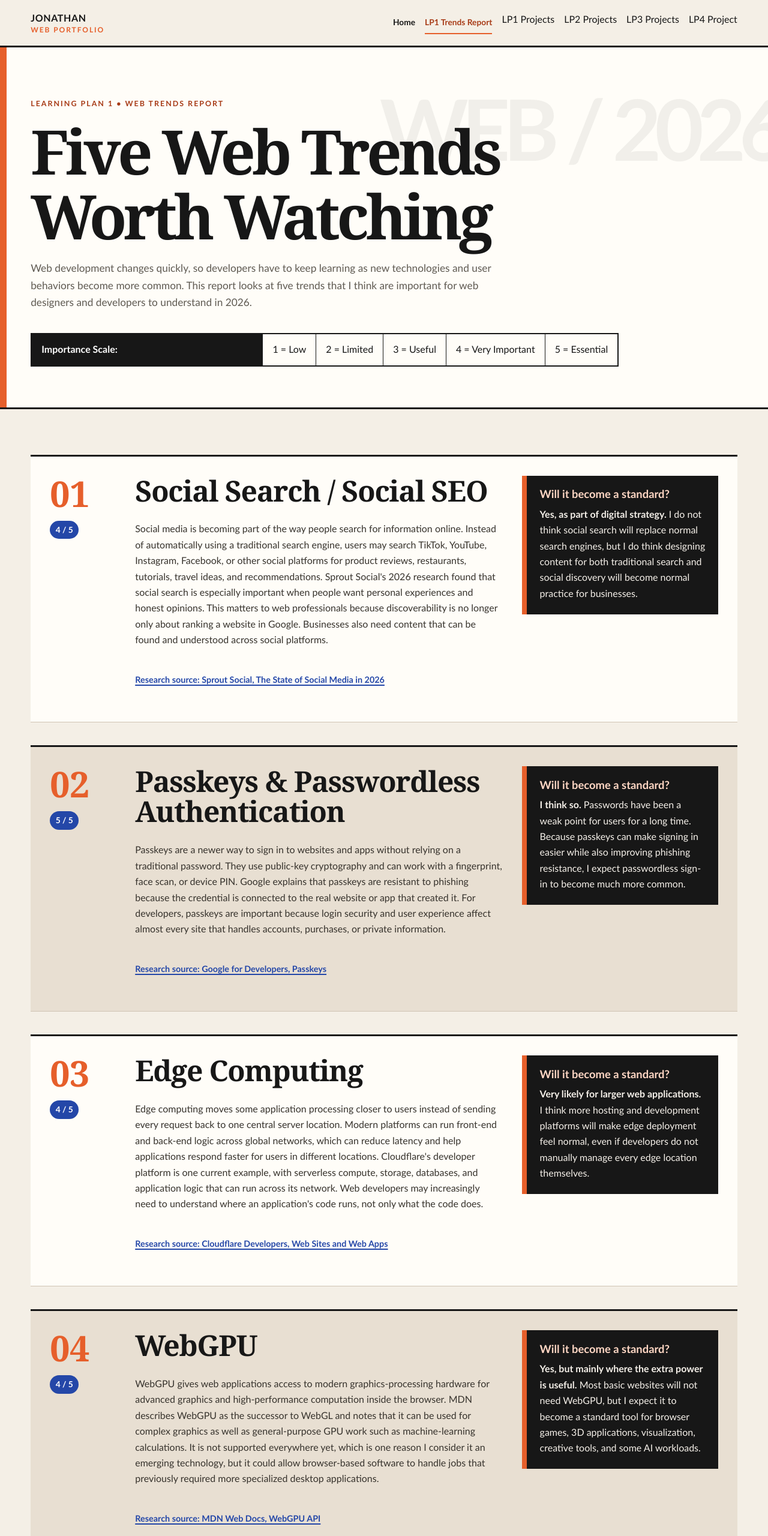
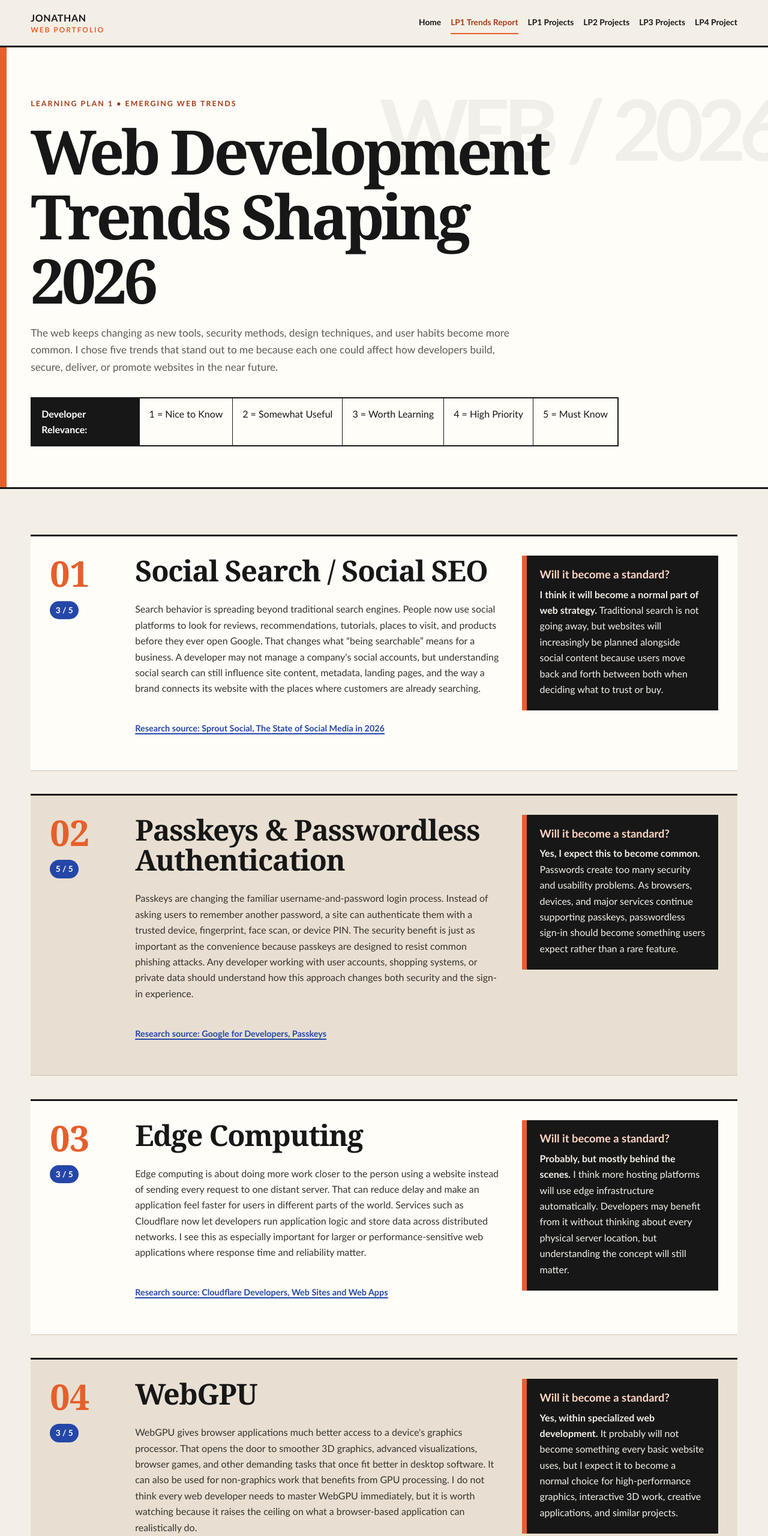
Before and after one commit to jloynes85/emerging-web-trend, a plain HTML site: page trends.html in a window 1280 px wide. Shown: the top 2560 px of the page at 60% size. Drawn offline with Linux system fonts and the light colour scheme.

Commit message:
Update trends.html

```diff
--- a/trends.html
+++ b/trends.html
@@ -4,7 +4,7 @@
   <meta charset="UTF-8">
   <meta name="viewport" content="width=device-width, initial-scale=1.0">
   <meta name="description" content="Web Trends Report covering five emerging trends in web development">
-  <title>LP1 Web Trends Report | Jonathan</title>
+  <title>Emerging Web Trends 2026 | Jonathan</title>
   <link rel="stylesheet" href="styles.css">
 </head>
 <body>
@@ -15,10 +15,10 @@
         <ul class="nav-list">
           <li><a href="index.html">Home</a></li>
           <li><a class="active" href="trends.html">LP1 Trends Report</a></li>
-            <li><span>LP1 Projects</span></li>
-            <li><span>LP2 Projects</span></li>
-            <li><span>LP3 Projects</span></li>
-            <li><span>LP4 Project</span></li>
+          <li><a href="#" aria-disabled="true">LP1 Projects</a></li>
+          <li><a href="#" aria-disabled="true">LP2 Projects</a></li>
+          <li><a href="#" aria-disabled="true">LP3 Projects</a></li>
+          <li><a href="#" aria-disabled="true">LP4 Project</a></li>
         </ul>
       </nav>
     </div>
@@ -27,49 +27,47 @@
   <main>
     <section class="report-hero">
       <div class="wrap">
-        <p class="eyebrow">Learning Plan 1 • Web Trends Report</p>
-        <h1>Five Web Trends Worth Watching</h1>
+        <p class="eyebrow">Learning Plan 1 • Emerging Web Trends</p>
+        <h1>Web Development Trends Shaping 2026</h1>
         <p class="lead">
-          Web development changes quickly, so developers have to keep learning as new technologies
-          and user behaviors become more common. This report looks at five trends that I think are
-          important for web designers and developers to understand in 2026.
+          The web keeps changing as new tools, security methods, design techniques, and user habits
+          become more common. I chose five trends that stand out to me because each one could affect
+          how developers build, secure, deliver, or promote websites in the near future.
         </p>
-        <div class="rating-key">
-          <strong>Importance Scale:</strong>
-          <span>1 = Low</span>
-          <span>2 = Limited</span>
-          <span>3 = Useful</span>
-          <span>4 = Very Important</span>
-          <span>5 = Essential</span>
+        <div class="rating-key" aria-label="Importance rating scale">
+          <strong>Developer Relevance:</strong>
+          <span>1 = Nice to Know</span>
+          <span>2 = Somewhat Useful</span>
+          <span>3 = Worth Learning</span>
+          <span>4 = High Priority</span>
+          <span>5 = Must Know</span>
         </div>
       </div>
     </section>
 
-    <div class="wrap section">
+    <section class="wrap section">
       <div class="trend-grid">
 
         <article class="trend-card">
           <div class="trend-top">
             <span class="trend-number">01</span>
-            <span class="rating">4 / 5</span>
+            <span class="rating">3 / 5</span>
           </div>
           <h2>Social Search / Social SEO</h2>
           <p>
-            Social media is becoming part of the way people search for information online. Instead
-            of automatically using a traditional search engine, users may search TikTok, YouTube,
-            Instagram, Facebook, or other social platforms for product reviews, restaurants,
-            tutorials, travel ideas, and recommendations. Sprout Social's 2026 research found that
-            social search is especially important when people want personal experiences and honest
-            opinions. This matters to web professionals because discoverability is no longer only
-            about ranking a website in Google. Businesses also need content that can be found and
-            understood across social platforms.
+            Search behavior is spreading beyond traditional search engines. People now use social
+            platforms to look for reviews, recommendations, tutorials, places to visit, and products
+            before they ever open Google. That changes what “being searchable” means for a business.
+            A developer may not manage a company's social accounts, but understanding social search
+            can still influence site content, metadata, landing pages, and the way a brand connects
+            its website with the places where customers are already searching.
           </p>
           <div class="standard-call">
             <h3>Will it become a standard?</h3>
             <p>
-              <strong>Yes, as part of digital strategy.</strong> I do not think social search will
-              replace normal search engines, but I do think designing content for both traditional
-              search and social discovery will become normal practice for businesses.
+              <strong>I think it will become a normal part of web strategy.</strong> Traditional search
+              is not going away, but websites will increasingly be planned alongside social content
+              because users move back and forth between both when deciding what to trust or buy.
             </p>
           </div>
           <a class="source-link" href="https://sproutsocial.com/insights/?p=173051" target="_blank" rel="noopener">
@@ -84,19 +82,19 @@
           </div>
           <h2>Passkeys & Passwordless Authentication</h2>
           <p>
-            Passkeys are a newer way to sign in to websites and apps without relying on a traditional
-            password. They use public-key cryptography and can work with a fingerprint, face scan, or
-            device PIN. Google explains that passkeys are resistant to phishing because the credential
-            is connected to the real website or app that created it. For developers, passkeys are
-            important because login security and user experience affect almost every site that handles
-            accounts, purchases, or private information.
+            Passkeys are changing the familiar username-and-password login process. Instead of asking
+            users to remember another password, a site can authenticate them with a trusted device,
+            fingerprint, face scan, or device PIN. The security benefit is just as important as the
+            convenience because passkeys are designed to resist common phishing attacks. Any developer
+            working with user accounts, shopping systems, or private data should understand how this
+            approach changes both security and the sign-in experience.
           </p>
           <div class="standard-call">
             <h3>Will it become a standard?</h3>
             <p>
-              <strong>I think so.</strong> Passwords have been a weak point for users for a long time.
-              Because passkeys can make signing in easier while also improving phishing resistance, I
-              expect passwordless sign-in to become much more common.
+              <strong>Yes, I expect this to become common.</strong> Passwords create too many security
+              and usability problems. As browsers, devices, and major services continue supporting
+              passkeys, passwordless sign-in should become something users expect rather than a rare feature.
             </p>
           </div>
           <a class="source-link" href="https://developers.google.com/identity/passkeys" target="_blank" rel="noopener">
@@ -107,24 +105,23 @@
         <article class="trend-card">
           <div class="trend-top">
             <span class="trend-number">03</span>
-            <span class="rating">4 / 5</span>
+            <span class="rating">3 / 5</span>
           </div>
           <h2>Edge Computing</h2>
           <p>
-            Edge computing moves some application processing closer to users instead of sending every
-            request back to one central server location. Modern platforms can run front-end and
-            back-end logic across global networks, which can reduce latency and help applications
-            respond faster for users in different locations. Cloudflare's developer platform is one
-            current example, with serverless compute, storage, databases, and application logic that
-            can run across its network. Web developers may increasingly need to understand where an
-            application's code runs, not only what the code does.
+            Edge computing is about doing more work closer to the person using a website instead of
+            sending every request to one distant server. That can reduce delay and make an application
+            feel faster for users in different parts of the world. Services such as Cloudflare now let
+            developers run application logic and store data across distributed networks. I see this as
+            especially important for larger or performance-sensitive web applications where response
+            time and reliability matter.
           </p>
           <div class="standard-call">
             <h3>Will it become a standard?</h3>
             <p>
-              <strong>Very likely for larger web applications.</strong> I think more hosting and
-              development platforms will make edge deployment feel normal, even if developers do not
-              manually manage every edge location themselves.
+              <strong>Probably, but mostly behind the scenes.</strong> I think more hosting platforms
+              will use edge infrastructure automatically. Developers may benefit from it without
+              thinking about every physical server location, but understanding the concept will still matter.
             </p>
           </div>
           <a class="source-link" href="https://developers.cloudflare.com/use-cases/web-apps/" target="_blank" rel="noopener">
@@ -135,24 +132,23 @@
         <article class="trend-card">
           <div class="trend-top">
             <span class="trend-number">04</span>
-            <span class="rating">4 / 5</span>
+            <span class="rating">3 / 5</span>
           </div>
           <h2>WebGPU</h2>
           <p>
-            WebGPU gives web applications access to modern graphics-processing hardware for advanced
-            graphics and high-performance computation inside the browser. MDN describes WebGPU as the
-            successor to WebGL and notes that it can be used for complex graphics as well as
-            general-purpose GPU work such as machine-learning calculations. It is not supported
-            everywhere yet, which is one reason I consider it an emerging technology, but it could
-            allow browser-based software to handle jobs that previously required more specialized
-            desktop applications.
+            WebGPU gives browser applications much better access to a device's graphics processor.
+            That opens the door to smoother 3D graphics, advanced visualizations, browser games, and
+            other demanding tasks that once fit better in desktop software. It can also be used for
+            non-graphics work that benefits from GPU processing. I do not think every web developer
+            needs to master WebGPU immediately, but it is worth watching because it raises the ceiling
+            on what a browser-based application can realistically do.
           </p>
           <div class="standard-call">
             <h3>Will it become a standard?</h3>
             <p>
-              <strong>Yes, but mainly where the extra power is useful.</strong> Most basic websites
-              will not need WebGPU, but I expect it to become a standard tool for browser games, 3D
-              applications, visualization, creative tools, and some AI workloads.
+              <strong>Yes, within specialized web development.</strong> It probably will not become
+              something every basic website uses, but I expect it to become a normal choice for
+              high-performance graphics, interactive 3D work, creative applications, and similar projects.
             </p>
           </div>
           <a class="source-link" href="https://developer.mozilla.org/en-US/docs/Web/API/WebGPU_API" target="_blank" rel="noopener">
@@ -163,23 +159,23 @@
         <article class="trend-card featured-trend">
           <div class="trend-top">
             <span class="trend-number">05</span>
-            <span class="rating">5 / 5</span>
+            <span class="rating">4 / 5</span>
           </div>
           <h2>CSS Container Queries</h2>
           <p>
-            Container queries let developers style an element according to the size or features of
-            its parent container instead of only using the overall browser viewport. This makes
-            reusable components more flexible because the same card, form, or content block can
-            rearrange itself depending on the space it actually receives. MDN notes that container
-            queries are an alternative to viewport-based media queries for many component-level
-            layout decisions. I think this is especially useful as sites become more component-based.
+            Container queries make responsive design more flexible by letting a component react to the
+            space it actually has available. Traditional media queries usually look at the width of the
+            whole browser window, while a container query can look at the width of a parent element.
+            That means the same card or content block can work in a sidebar, full-width section, or
+            different page layout without needing separate versions. This fits well with modern sites
+            that are built from reusable components.
           </p>
           <div class="standard-call">
             <h3>Will it become a standard?</h3>
             <p>
-              <strong>Yes.</strong> Browser support is already broad for size container queries, and
-              the approach solves a common responsive-design problem. I expect container-aware
-              components to become a normal part of modern CSS.
+              <strong>Yes.</strong> This solves a real responsive-design problem and works naturally
+              with reusable components. I think container queries will become another normal CSS tool
+              developers reach for alongside media queries.
             </p>
           </div>
           <a class="source-link" href="https://developer.mozilla.org/en-US/docs/Web/CSS/Guides/Containment/Container_queries" target="_blank" rel="noopener">
@@ -188,16 +184,16 @@
         </article>
 
       </div>
-    </div>
+    </section>
 
     <section class="demo-section">
       <div class="wrap">
-        <p class="eyebrow">Live Trend Demonstration</p>
-        <h2>Container Queries in Action</h2>
+        <p class="eyebrow">Trend Demonstration</p>
+        <h2>Responsive to the Component, Not Just the Screen</h2>
         <p class="section-intro">
-          The box below uses the same CSS Container Query trend described above. On a desktop browser,
-          drag the lower-right edge of the demo area to make it wider or narrower. The card changes
-          its own layout based on the width of its container, not the width of the browser window.
+          This example puts container queries to work. On a desktop browser, resize the dashed demo
+          area from its lower-right corner. The content card changes its layout when its own container
+          crosses a set width, even though the browser window itself has not changed size.
         </p>
 
         <div class="resizable-demo">
@@ -206,41 +202,41 @@
               <span>&lt;/&gt;</span>
             </div>
             <div>
-              <p class="mini-label">LIVE CSS DEMO</p>
-              <h3>One component, different spaces</h3>
+              <p class="mini-label">INTERACTIVE CSS EXAMPLE</p>
+              <h3>The same component can adapt to different spaces</h3>
               <p>
-                When this container becomes wide enough, this card changes from a stacked layout to a
-                side-by-side layout. That behavior is controlled by <code>@container</code> in the
-                stylesheet.
+                As this container gets wider, the card switches from a stacked layout to a side-by-side
+                layout. The change comes from an <code>@container</code> rule in the stylesheet rather
+                than a normal viewport media query.
               </p>
             </div>
           </article>
         </div>
 
         <p class="demo-note">
-          Demonstrated trend: <strong>CSS Container Queries</strong>. This page also uses semantic HTML,
-          responsive layout, accessible contrast, visible focus styles, and reduced-motion support.
+          Demonstrated trend: <strong>CSS Container Queries</strong>. The page also uses semantic HTML,
+          responsive layouts, readable contrast, keyboard focus styling, and reduced-motion support.
         </p>
       </div>
     </section>
 
     <section class="wrap section">
-      <h2>My Overall Ranking</h2>
+      <h2>How I Rank These Trends</h2>
       <div class="table-wrap">
         <table>
           <thead>
             <tr>
               <th scope="col">Trend</th>
-              <th scope="col">Importance</th>
-              <th scope="col">My Prediction</th>
+              <th scope="col">Developer Relevance</th>
+              <th scope="col">Where I Think It Is Going</th>
             </tr>
           </thead>
           <tbody>
-            <tr><td>Passkeys / Passwordless Authentication</td><td>5 / 5</td><td>Likely standard</td></tr>
-            <tr><td>CSS Container Queries</td><td>5 / 5</td><td>Likely standard</td></tr>
-            <tr><td>Social Search / Social SEO</td><td>4 / 5</td><td>Standard business practice</td></tr>
-            <tr><td>Edge Computing</td><td>4 / 5</td><td>Common for modern web apps</td></tr>
-            <tr><td>WebGPU</td><td>4 / 5</td><td>Standard for specialized high-performance sites</td></tr>
+            <tr><td>Passkeys / Passwordless Authentication</td><td>5 / 5</td><td>Expected to become common</td></tr>
+            <tr><td>CSS Container Queries</td><td>4 / 5</td><td>Becoming a normal CSS technique</td></tr>
+            <tr><td>Social Search / Social SEO</td><td>3 / 5</td><td>Growing part of web strategy</td></tr>
+            <tr><td>Edge Computing</td><td>3 / 5</td><td>Likely to become more invisible and automatic</td></tr>
+            <tr><td>WebGPU</td><td>3 / 5</td><td>Strong future in specialized applications</td></tr>
           </tbody>
         </table>
       </div>
@@ -248,7 +244,7 @@
 
     <section class="sources-section">
       <div class="wrap">
-        <h2>Sources</h2>
+        <h2>Research & References</h2>
         <ol class="sources">
           <li>
             Nicholson, Benedict. “The State of Social Media in 2026.” <em>Sprout Social</em>, June 22, 2026.
@@ -278,7 +274,7 @@
 
   <footer>
     <div class="wrap">
-      <p>Jonathan • Emerging Web Technologies & Trends • LP1 Web Trends Report • 2026</p>
+      <p>Jonathan • 152-117 Emerging Web Technologies & Trends • 2026</p>
     </div>
   </footer>
 </body>
```
